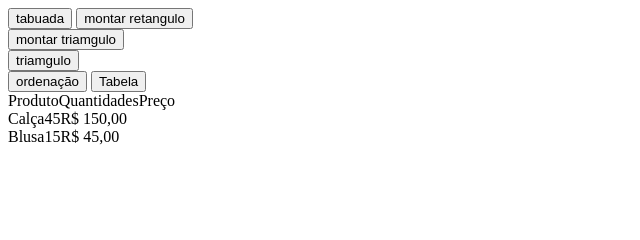
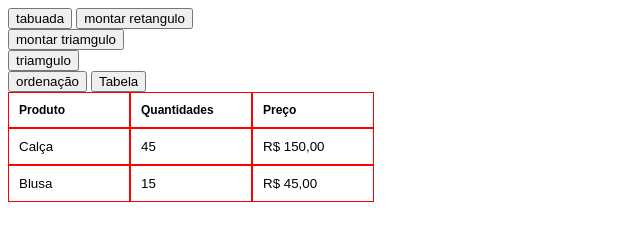
Before and after one commit to Gabriela8V/Estudo-Javascript, a plain HTML site: page 3-18042022/index.html in a window 1280 px wide. Both pictures are taken after a click on the button "Tabela". Shown: the whole page, without its empty margins (0-640 px from the left). Drawn offline with Linux system fonts and the light colour scheme.

Commit message:
aplicação do css

```diff
--- /dev/null
+++ b/3-18042022/css/styles.css
@@ -0,0 +1,13 @@
+span {
+  font-size: 10pt;
+  font-family: arial;
+  width: 100px;
+  padding: 10px;
+  border: 1px solid red;
+  display: inline-block;
+}
+
+.titulo {
+  font-size: 12px;
+  font-weight: bold;
+}
--- a/3-18042022/index.html
+++ b/3-18042022/index.html
@@ -35,6 +35,7 @@
 
 
     <script src="js/script.js"></script>
+    <link rel="stylesheet" href="css/styles.css">
 
 
 
--- a/3-18042022/js/script.js
+++ b/3-18042022/js/script.js
@@ -66,7 +66,13 @@ function ordenar(numeros){
      let saida = "";
      for (var lin = 0; lin <= 2; lin++){
          for (var col = 0; col <= 2; col++){
-          saida += "<span>" + produtos[lin][col] + "</span>";
+             if (lin == 0){
+                 saida += "<span class=titulo>" + produtos[lin][col] + "</span>"
+             }
+             else{
+                  saida += "<span>" + produtos[lin][col] + "</span>";
+             }
+
          }
          saida += "<br>";
      }
```
